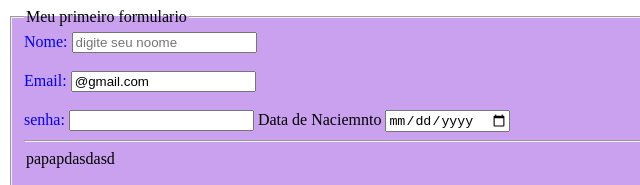
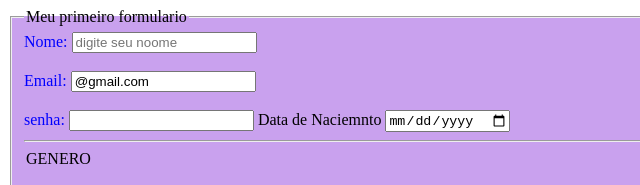
Before and after one commit to Mari0Reis/Mari0Reis, a plain HTML site: page Index.html in a window 1280 px wide. Shown: the top 185 px of the page, 0-640 px from the left. Drawn offline with Linux system fonts and the light colour scheme.

Commit message:
Update Index.html

```diff
--- a/Index.html
+++ b/Index.html
@@ -26,7 +26,7 @@
             <br>
             <hr>
             <div>
-                <legend> papapdasdasd</legend>
+                <legend> GENERO</legend>
                 <br>
                 <input type="radio" id="Masculino" name="genero">
                 <label for="genero">Masculino</label>
```
